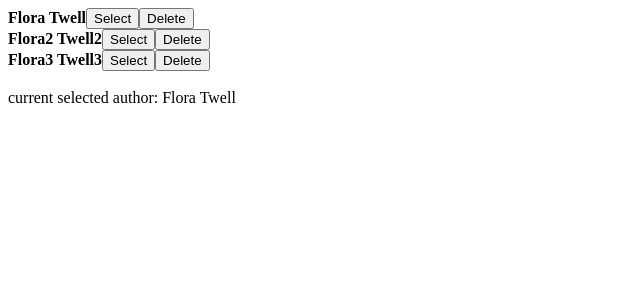
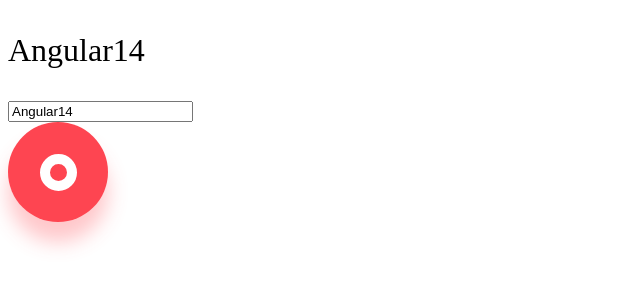
Before and after one commit to vylote/100dayangular, an Angular app: page / in a window 1280 px wide. Shown: the top 300 px of the page, without its empty margins (0-640 px from the left). Built offline with nearby package versions, Linux system fonts and the light colour scheme.

Commit message:
day9: custom 2way dt binding

```diff
--- a/src/app/app.component.html
+++ b/src/app/app.component.html
@@ -1 +1,4 @@
-<app-author-list></app-author-list>
+<p style="font-size: 2rem;">{{ name }}</p>
+<input type="text" [ngModel]="name" (ngModelChange)="name = $event">
+
+<app-toggle [(checked)]="checked"></app-toggle>
--- a/src/app/app.component.ts
+++ b/src/app/app.component.ts
@@ -7,8 +7,5 @@ import { Component, VERSION } from '@angular/core';
 })
 export class AppComponent {
   name = 'Angular' + VERSION.major;
-
+  checked = false
 }
-
-//data down: parent component tuong tac voi children component (input binding)
-//event up: children component tuong tac voi parent component
--- a/src/app/author-detail/author-detail.component.html
+++ /dev/null
@@ -1,5 +0,0 @@
-<div *ngIf="author">
-  <strong>{{ author.firstName }} {{ author.lastName }}</strong>
-  <button (click)="select.emit(author)">Select</button>
-  <button (click)="delete.emit(author.id)">Delete</button>
-</div>
--- a/src/app/author-list/author-list.component.html
+++ /dev/null
@@ -1,10 +0,0 @@
-<app-author-detail
-  *ngFor="let author of authors"
-  [author]="author" (select)="onSelect($event)" (delete)="onDelete($event)"
-></app-author-detail>
-
-<br>
-
-<div>
-    current selected author: {{currentAuthor?.firstName}} {{currentAuthor?.lastName}}
-</div>
--- a/src/app/author-list/author-list.component.ts
+++ /dev/null
@@ -1,28 +0,0 @@
-import { Component, OnInit } from '@angular/core';
-import { authors, Author } from '../authors';
-
-@Component({
-  selector: 'app-author-list',
-  templateUrl: './author-list.component.html',
-  styleUrls: ['./author-list.component.scss']
-})
-export class AuthorListComponent implements OnInit {
-  authors = authors;
-  constructor() {}
-  ngOnInit() {}
-
-  currentAuthor = authors[0]
-
-  onSelect(selectAuthor: Author) {
-    this.currentAuthor = selectAuthor
-  }
-  onDelete(id : number) {
-    this.authors = this.authors.filter(author => {
-      return author.id != id;
-    })
-
-    if (this.currentAuthor.id === id) {
-      this.currentAuthor = this.authors[0]
-    }
-  }
-}
--- /dev/null
+++ b/src/app/toggle/toggle.component.html
@@ -0,0 +1,8 @@
+<div
+  class="toggle-wrapper"
+  [class.checked]="checked"
+  tabindex="0"
+  (click)="toggle()"
+>
+  <div class="toggle"></div>
+</div>
--- /dev/null
+++ b/src/app/toggle/toggle.component.scss
@@ -0,0 +1,50 @@
+.toggle-wrapper {
+  display: flex;
+  align-items: center;
+  justify-content: center;
+  cursor: pointer;
+  transition: all 0.2s;
+  width: 100px;
+  height: 100px;
+  border-radius: 50%;
+  background-color: #fe4551;
+  box-shadow: 0 20px 20px 0 rgba(#fe4551, 0.3);
+}
+
+.toggle-wrapper:active {
+  width: 95px;
+  height: 95px;
+  box-shadow: 0 15px 15px 0 rgba(#fe4551, 0.5);
+}
+.toggle-wrapper .toggle {
+  height: 17px;
+  width: 17px;
+}
+
+.toggle {
+  transition: all 0.2s ease-in-out;
+  height: 20px;
+  width: 20px;
+  background-color: transparent;
+  border: 10px solid #fff;
+  border-radius: 50%;
+  cursor: pointer;
+  animation: red 0.7s linear forwards;
+}
+
+.toggle-wrapper.checked {
+  background-color: #48e98a;
+  box-shadow: 0 20px 20px 0 rgba(#48e98a, 0.3);
+}
+
+.toggle-wrapper.checked:active {
+  box-shadow: 0 15px 15px 0 rgba(#48e98a, 0.5);
+}
+
+.toggle-wrapper.checked .toggle {
+  width: 0;
+  background-color: #fff;
+  border-color: transparent;
+  border-radius: 30px;
+  animation: green 0.7s linear forwards !important;
+}
--- /dev/null
+++ b/src/app/toggle/toggle.component.ts
@@ -0,0 +1,20 @@
+import { Component, OnInit, Input, Output, EventEmitter } from '@angular/core';
+
+@Component({
+  selector: 'app-toggle',
+  templateUrl: './toggle.component.html',
+  styleUrls: ['./toggle.component.scss'],
+})
+export class ToggleComponent implements OnInit {
+  @Input() checked = false;
+  @Output() checkedChange = new EventEmitter<boolean>();
+
+  constructor() {}
+
+  ngOnInit() {}
+
+  toggle() {
+    this.checked = !this.checked;
+    this.checkedChange.emit(this.checked);
+  }
+}
```
Also changed, not shown: src/app/app.module.ts (+2 -5 lines), src/app/author-detail/author-detail.component.ts (deleted, +0 -13 lines), src/app/author-detail/author-detail.component.scss (deleted), src/app/author-list/author-list.component.scss (deleted), 2 other files (tests, documents, lock files or other folders).
